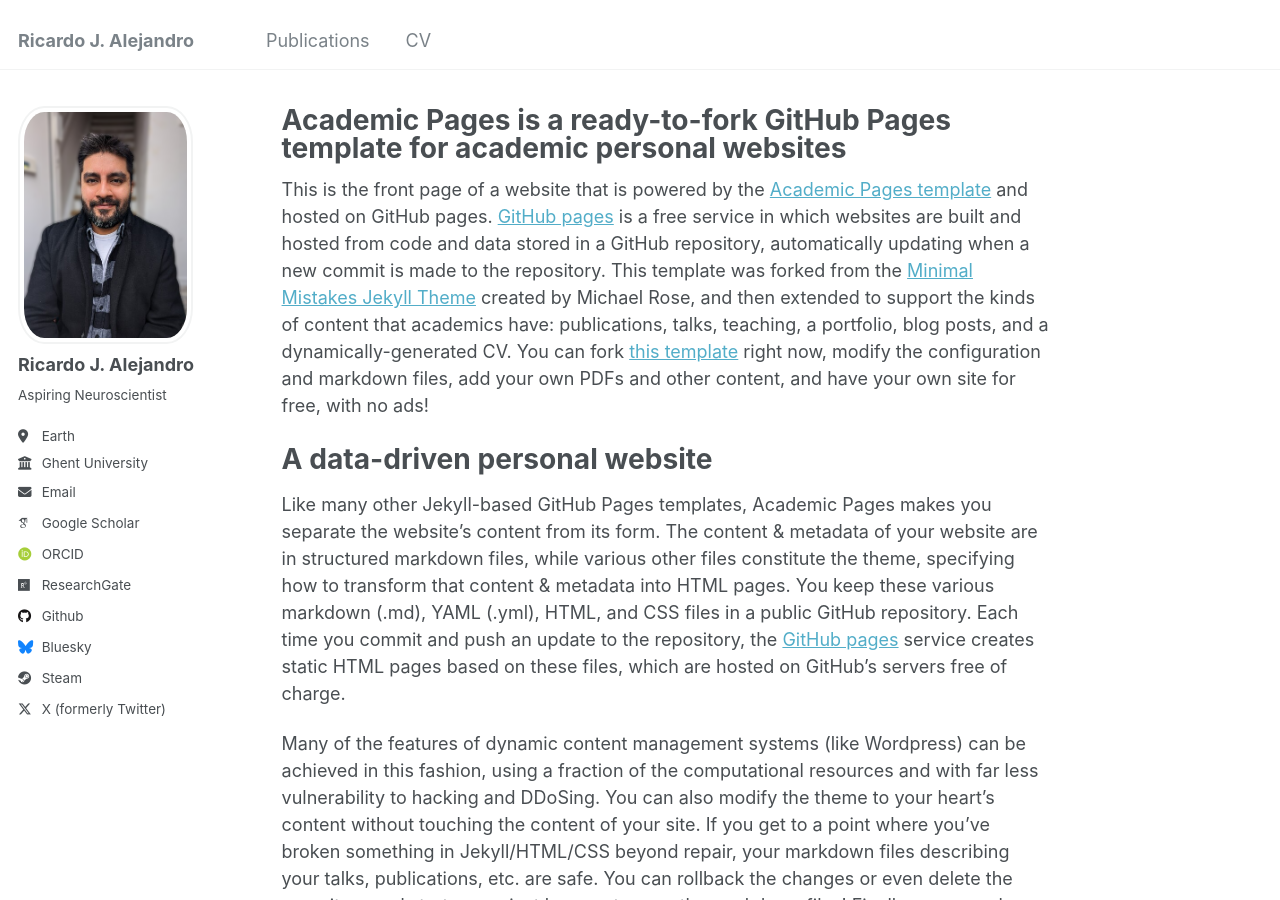
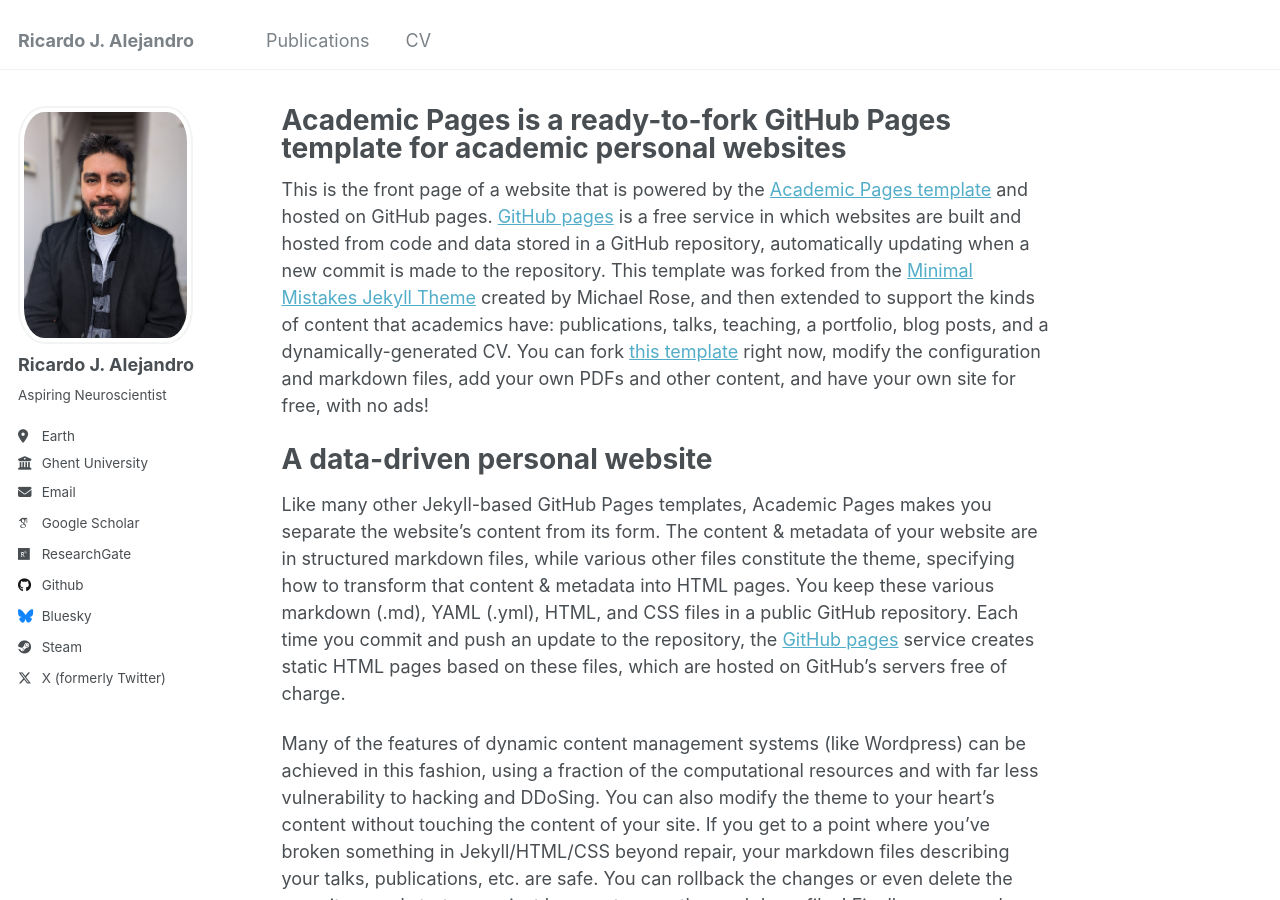
Before and after one commit to rjalejandro/rjalejandro.github.io, a Jekyll site: the page built from _pages/about.md, in a window 1280 px wide and 900 px high. Built offline with Jekyll 4.4.1, drawn with Linux system fonts in a browser that asks for light colours; some web fonts are replaced.

Commit message:
orcid hidden

```diff
--- a/_config.yml
+++ b/_config.yml
@@ -34,7 +34,7 @@
   arxiv            : # URL - Update with the correct link to your profile
   googlescholar    : "https://scholar.google.com/citations?user=Z_wAJa4AAAAJ&hl=en"
   impactstory      : # URL
-  orcid            : "https://orcid.org/0000-0003-0516-9887"
+  orcid            : # "https://orcid.org/0000-0003-0516-9887"
   semantic         : # URL
   pubmed           : # URL
   researchgate     : "https://www.researchgate.net/profile/Ricardo-Alejandro"
```
